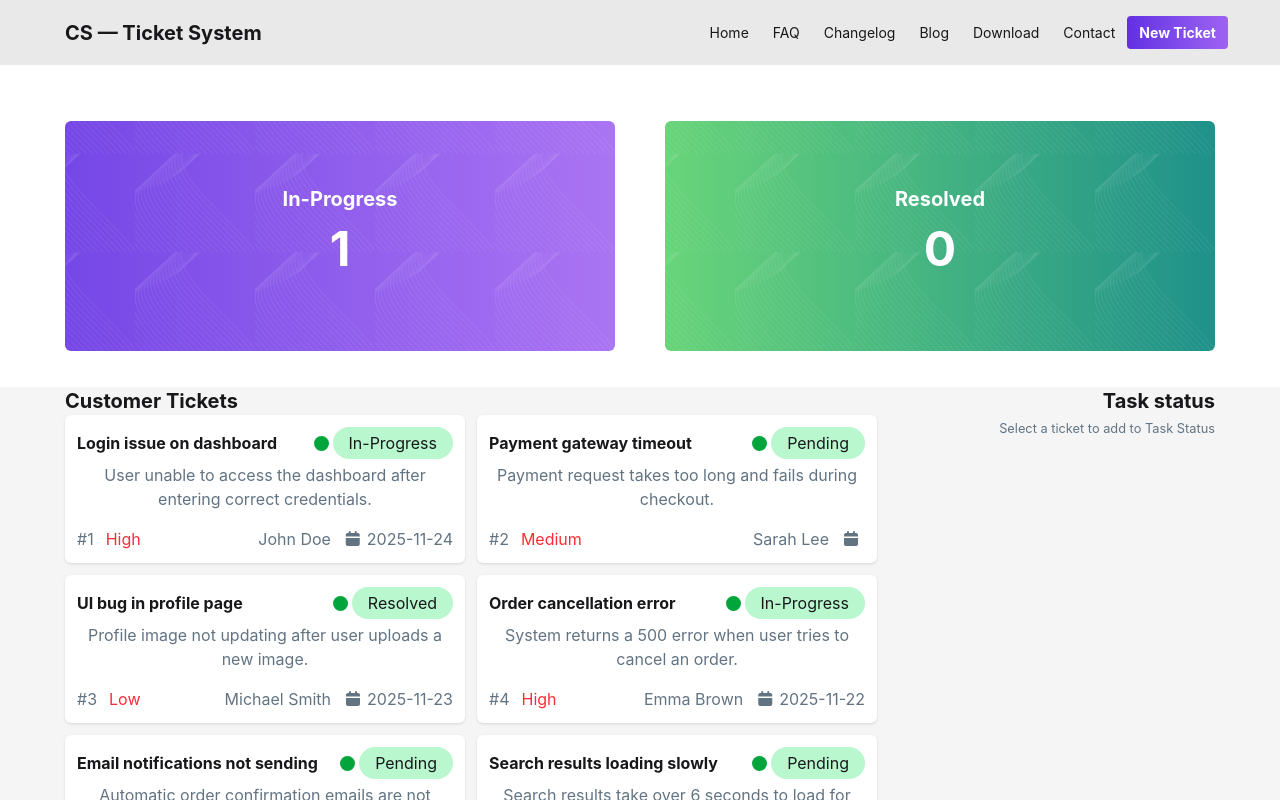
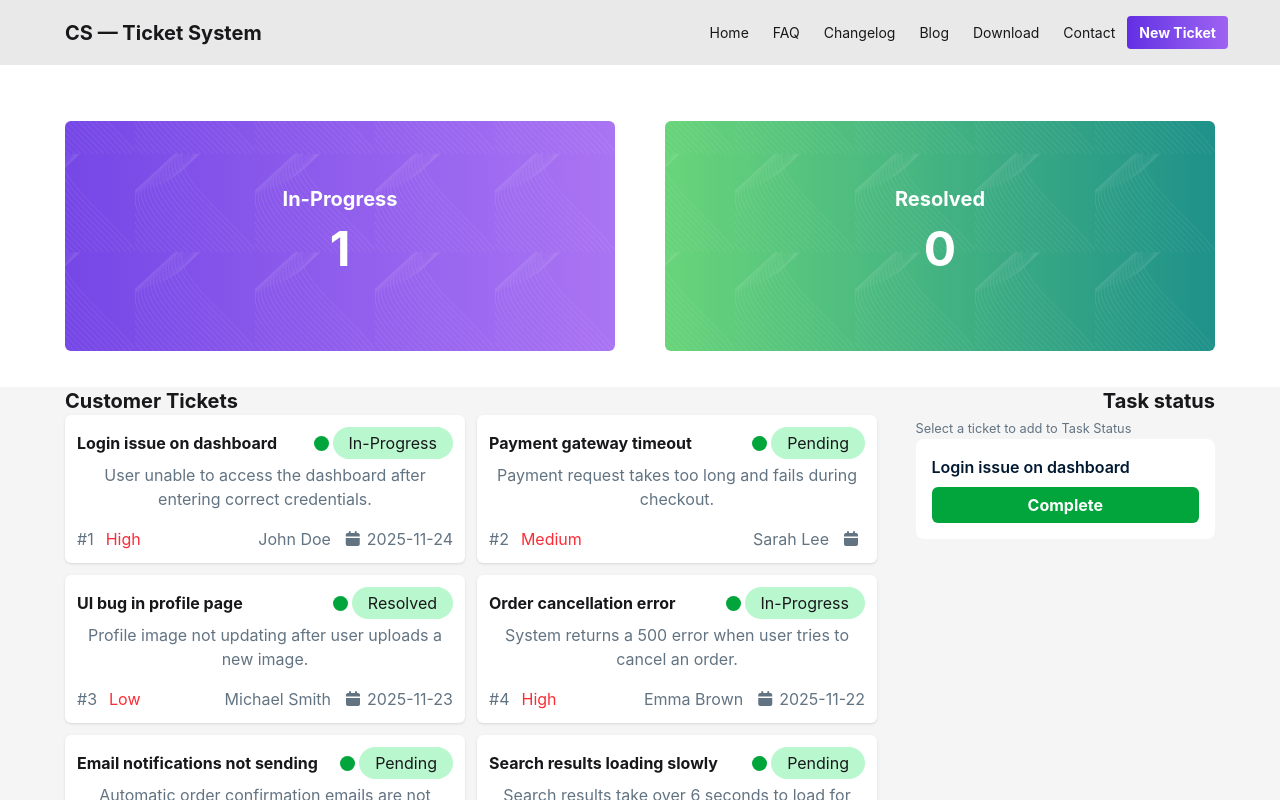
Before and after one commit to MDIQBAL7/A-7, a React (Vite) app: page / in a window 1280 px wide. Both pictures are taken after a click on the button 265 px from the left and 489 px from the top of the page. Shown: the top 800 px of the page. Built offline with nearby package versions, Linux system fonts and the light colour scheme.

Commit message:
when-click-to-the-card-it-add-to-the-taskstatus

```diff
--- a/package.json
+++ b/package.json
@@ -13,6 +13,7 @@
     "@tailwindcss/vite": "^4.1.17",
     "react": "^19.2.0",
     "react-dom": "^19.2.0",
+    "react-toastify": "^11.0.5",
     "tailwindcss": "^4.1.17"
   },
   "devDependencies": {
--- a/src/App.jsx
+++ b/src/App.jsx
@@ -21,10 +21,15 @@ function App() {
       <Nav></Nav>
       <Hero customerticket = {customerticket}></Hero>
       <CustomerTickets
-      callPromise = {callPromise}
-      clickedTicket = {clickedTicket}
+          callPromise = {callPromise}
+          clickedTicket = {clickedTicket}
+          customerticket = {customerticket}
       ></CustomerTickets>
       <Foooter></Foooter>
+
+
+
+
     </>
   )
 }
--- /dev/null
+++ b/src/components/Cust.jsx
@@ -0,0 +1,17 @@
+import React from "react";
+
+const Cust = ({ cust }) => {
+  return (
+    <div>
+
+      <div className="bg-white rounded-lg p-4">
+        <h1 className="font-semibold text-[#001931] mb-2">{cust.title}</h1>
+        <button className="bg-[#02a53b] font-bold rounded-md px-24 py-1.5 text-white cursor-pointer">
+          Complete
+        </button>
+      </div>
+    </div>
+  );
+};
+
+export default Cust;
--- a/src/components/CustomerTickets.jsx
+++ b/src/components/CustomerTickets.jsx
@@ -1,8 +1,10 @@
 import React, { use } from "react";
 import Ticket from "./Ticket";
+import Cust from "./Cust";
 
-const CustomerTickets = ({ callPromise, clickedTicket }) => {
+const CustomerTickets = ({ callPromise, clickedTicket, customerticket }) => {
   const toUse = use(callPromise);
+  // console.log(customerticket)
   return (
     <div className="bg-[#F5F5F5]">
         <div className="max-w-[1150px] mx-auto mt-9">
@@ -21,7 +23,13 @@ const CustomerTickets = ({ callPromise, clickedTicket }) => {
           ))}
         </div>
         <div>
-           <small className="text-[#627382]">Select a ticket to add to Task Status</small>
+         <small className = {`text-[#627382] `}>Select a ticket to add to Task Status</small>
+            <div>
+              {
+                customerticket.map(cust => <Cust cust = {cust}></Cust> )
+              }
+
+            </div>
         </div>
       </div>
     </div>
```
Also changed, not shown: 1 other file (tests, documents, lock files or other folders).
